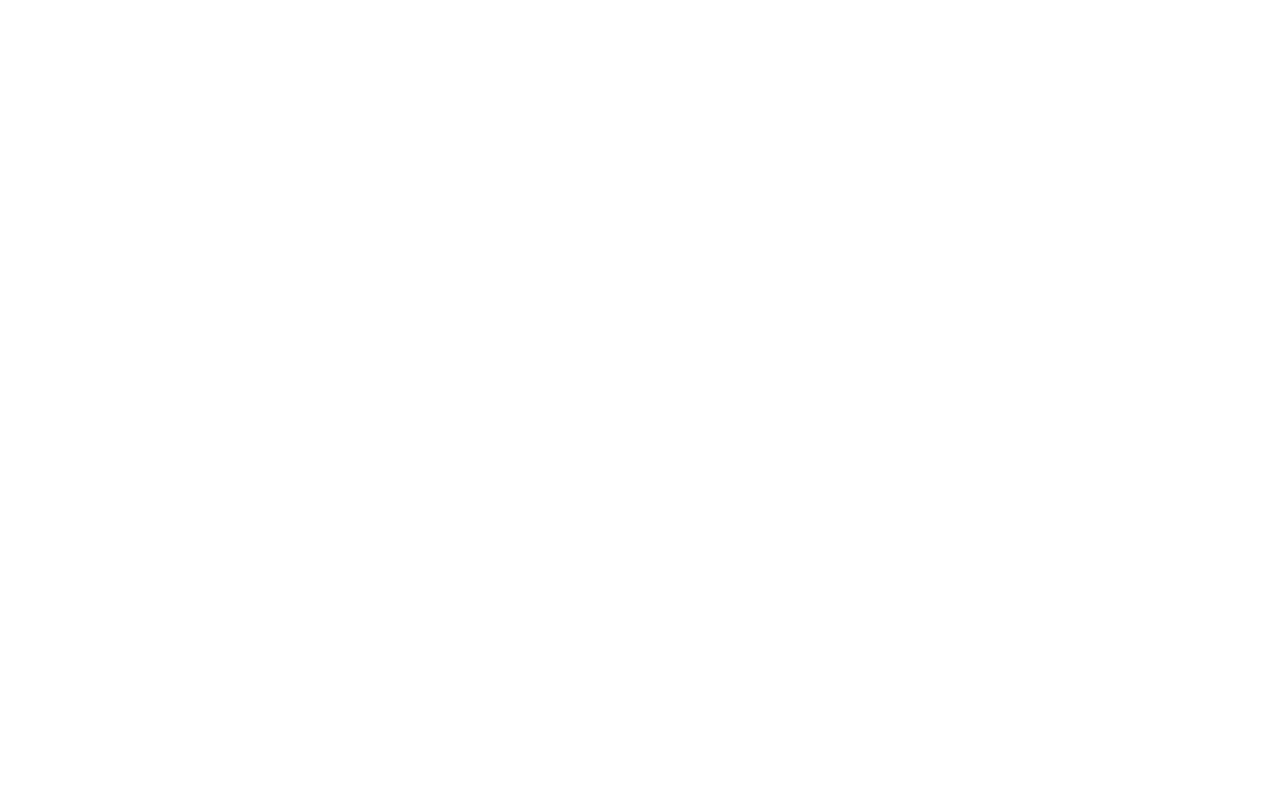
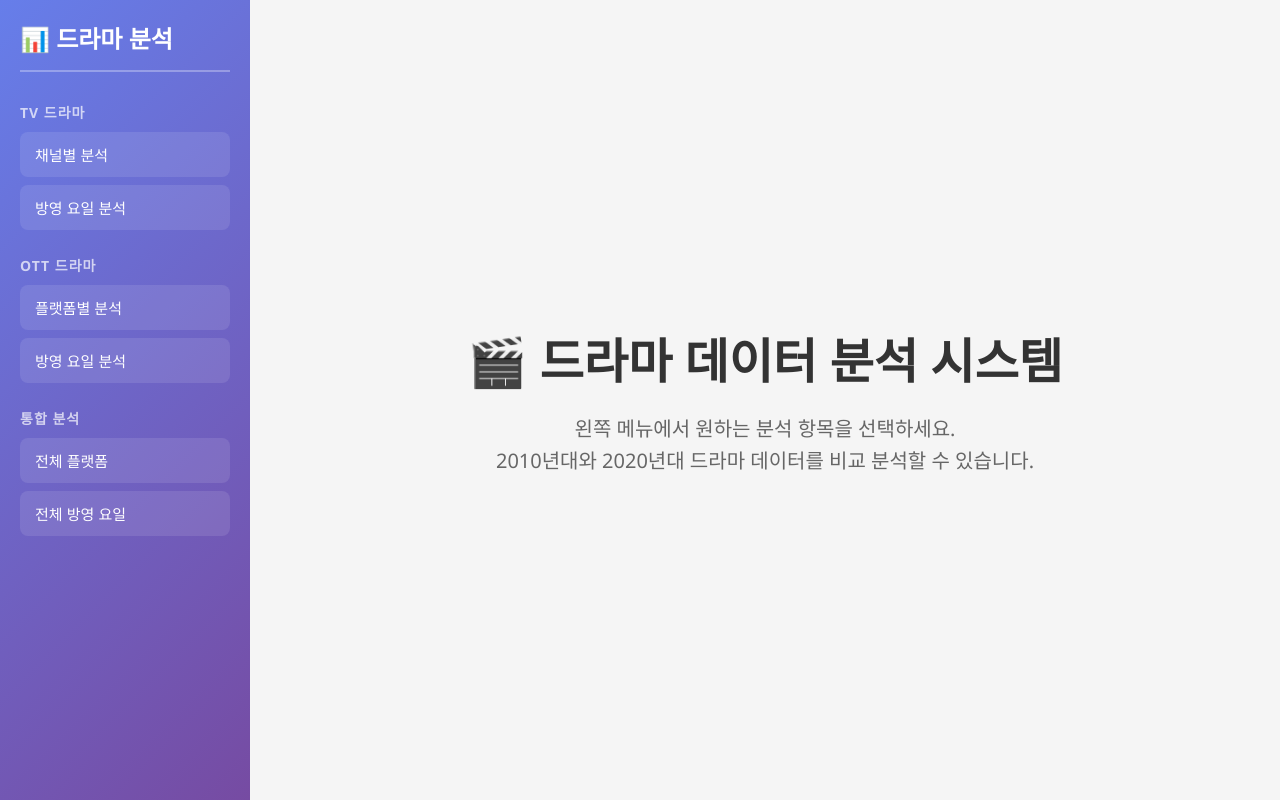
Before and after one commit to 2025-DongA-1/kdrama-project, a Flask app: page / in a window 1280 px wide. Before the commit the page is empty. Run offline with Flask 3, Linux system fonts and the light colour scheme.

Commit message:
index 변경

```diff
--- a/newflask/templates/index.html
+++ b/newflask/templates/index.html
@@ -1,11 +1,154 @@
 <!DOCTYPE html>
-<html lang="en">
+<html lang="ko">
 <head>
     <meta charset="UTF-8">
     <meta name="viewport" content="width=device-width, initial-scale=1.0">
-    <title>Document</title>
+    <title>드라마 데이터 분석</title>
+    <style>
+        * {
+            margin: 0;
+            padding: 0;
+            box-sizing: border-box;
+        }
+
+        body {
+            font-family: 'Segoe UI', Tahoma, Geneva, Verdana, sans-serif;
+            display: flex;
+            height: 100vh;
+            overflow: hidden;
+        }
+
+        .sidebar {
+            width: 250px;
+            background: linear-gradient(135deg, #667eea 0%, #764ba2 100%);
+            color: white;
+            padding: 20px;
+            box-shadow: 2px 0 10px rgba(0,0,0,0.1);
+        }
+
+        .sidebar h1 {
+            font-size: 24px;
+            margin-bottom: 30px;
+            padding-bottom: 15px;
+            border-bottom: 2px solid rgba(255,255,255,0.3);
+        }
+
+        .menu-group {
+            margin-bottom: 25px;
+        }
+
+        .menu-group h3 {
+            font-size: 14px;
+            color: rgba(255,255,255,0.7);
+            margin-bottom: 10px;
+            text-transform: uppercase;
+            letter-spacing: 1px;
+        }
+
+        .menu-btn {
+            display: block;
+            width: 100%;
+            padding: 12px 15px;
+            margin-bottom: 8px;
+            background: rgba(255,255,255,0.1);
+            color: white;
+            border: none;
+            border-radius: 8px;
+            cursor: pointer;
+            text-align: left;
+            font-size: 15px;
+            transition: all 0.3s ease;
+        }
+
+        .menu-btn:hover {
+            background: rgba(255,255,255,0.2);
+            transform: translateX(5px);
+        }
+
+        .menu-btn.active {
+            background: white;
+            color: #667eea;
+            font-weight: bold;
+        }
+
+        .content {
+            flex: 1;
+            overflow: auto;
+            background-color: #f5f5f5;
+        }
+
+        iframe {
+            width: 100%;
+            height: 100%;
+            border: none;
+        }
+
+        .welcome {
+            display: flex;
+            align-items: center;
+            justify-content: center;
+            height: 100%;
+            text-align: center;
+            padding: 40px;
+        }
+
+        .welcome-content h2 {
+            font-size: 48px;
+            color: #333;
+            margin-bottom: 20px;
+        }
+
+        .welcome-content p {
+            font-size: 20px;
+            color: #666;
+            line-height: 1.6;
+        }
+    </style>
 </head>
 <body>
+    <div class="sidebar">
+        <h1>📊 드라마 분석</h1>
 
+        <div class="menu-group">
+            <h3>TV 드라마</h3>
+            <button class="menu-btn" onclick="loadPage('/drama')">채널별 분석</button>
+            <button class="menu-btn" onclick="loadPage('/dramadate')">방영 요일 분석</button>
+        </div>
+
+        <div class="menu-group">
+            <h3>OTT 드라마</h3>
+            <button class="menu-btn" onclick="loadPage('/ott')">플랫폼별 분석</button>
+            <button class="menu-btn" onclick="loadPage('/ottdate')">방영 요일 분석</button>
+        </div>
+
+        <div class="menu-group">
+            <h3>통합 분석</h3>
+            <button class="menu-btn" onclick="loadPage('/all')">전체 플랫폼</button>
+            <button class="menu-btn" onclick="loadPage('/alldate')">전체 방영 요일</button>
+        </div>
+    </div>
+
+    <div class="content" id="content">
+        <div class="welcome">
+            <div class="welcome-content">
+                <h2>🎬 드라마 데이터 분석 시스템</h2>
+                <p>왼쪽 메뉴에서 원하는 분석 항목을 선택하세요.<br>
+                2010년대와 2020년대 드라마 데이터를 비교 분석할 수 있습니다.</p>
+            </div>
+        </div>
+    </div>
+
+    <script>
+        function loadPage(url) {
+            const content = document.getElementById('content');
+            content.innerHTML = `<iframe src="${url}"></iframe>`;
+
+            // 활성 버튼 스타일 변경
+            document.querySelectorAll('.menu-btn').forEach(btn => {
+                btn.classList.remove('active');
+            });
+            event.target.classList.add('active');
+        }
+    </script>
 </body>
 </html>
```
